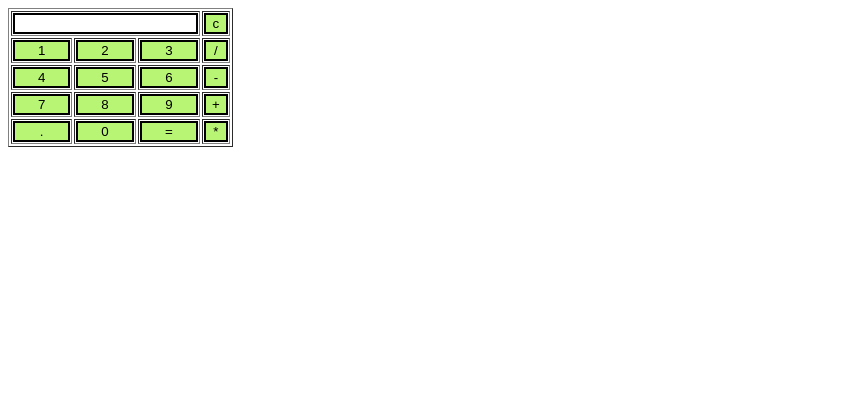
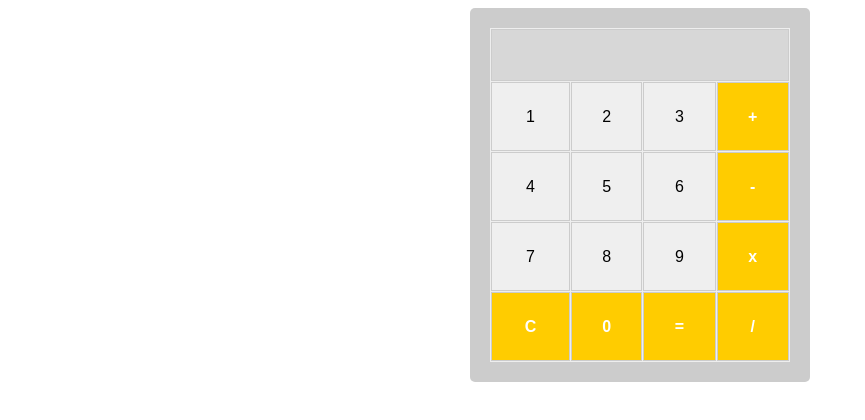
Before and after one commit to LaiHanhVan/wpr-tut1, a plain HTML site: page Tut9/Tinh toan/index.html in a window 1280 px wide. Shown: the whole page, without its empty margins (0-865 px from the left). Drawn offline with Linux system fonts and the light colour scheme.

Commit message:
Add tut9

```diff
--- a/Tut9/Tinh toan/index.html
+++ b/Tut9/Tinh toan/index.html
@@ -5,65 +5,103 @@
         <meta name="viewport" content="width=device-width, initial-scale=1.0">
         <title>Calculate</title>
       <style>
-         input[type="button"]
-         {
-         background-color:rgb(185, 245, 117);
-         color: black;
-         border: solid black 2px;
-         width:100%;
+         form {
+            background: #ccc;
+            margin: 0 auto;
+            width: 300px;
+            padding: 20px;
+            border-radius: 5px;
          }
-
-         input[type="text"]
-         {
-         background-color:white;
-         border: solid black 2px;
-         width:100%;
+         form * {
+            box-sizing: border-box;
+         }
+         form table {
+            width: 100%;
+            border-collapse: collapse;
+         }
+         form table tr, form table td {
+            border: 1px solid #eee;
+         }
+         form table tr:first-child input {
+            height: 50px;
+            padding: 0 10px;
+            font-weight: 700;
+         }
+         form table tr:not(:first-child) td {
+            height: 70px;
+         }
+         form table tr:not(:first-child) td input {
+            height: 100%;
+         }
+         form table input {
+            width: 100%;
+            display: block;
+            border: 0;
+            font-size: 16px;
+         }
+         form table input:focus {
+           outline: none;
+         }
+         form table input:hover {
+            background: #eee;
+            transition: all .2s ease-in-out;
+         }
+         form table input.operator {
+            font-weight: 700;
+            color: #fff;
+            background: #ffcc00;
          }
       </style>
    </head>
    <body>
-      <table border="1">
+      <form name="calculator">
+         <table>
            <tr>
-            <td colspan="3"><input type="text" id="result"></td>
-            <td><input type="button" value="c" onclick="clr()"> </td>
+             <td colspan="4">
+               <input type="text" name="display" id="result" disabled>
+             </td>
            </tr>
            <tr>
-            <td><input type="button" value="1" onclick="dis('1')"> </td>
-            <td><input type="button" value="2" onclick="dis('2')"> </td>
-            <td><input type="button" value="3" onclick="dis('3')"> </td>
-            <td><input type="button" value="/" onclick="dis('/')"> </td>
+             <td><input type="button" name="one" value="1" onclick="dis('1')"></td>
+             <td><input type="button" name="two" value="2" onclick="dis('2')"></td>
+             <td><input type="button" name="three" value="3" onclick="dis('3')"></td>
+             <td><input type="button" class="operator" name="plus" value="+" onclick="dis('+')"></td>
            </tr>
            <tr>
-            <td><input type="button" value="4" onclick="dis('4')"> </td>
-            <td><input type="button" value="5" onclick="dis('5')"> </td>
-            <td><input type="button" value="6" onclick="dis('6')"> </td>
-            <td><input type="button" value="-" onclick="dis('-')"> </td>
+             <td><input type="button" name="four" value="4" onclick="dis('4')"></td>
+             <td><input type="button" name="five" value="5" onclick="dis('5')"></td>
+             <td><input type="button" name="six" value="6" onclick="dis('6')"></td>
+             <td><input type="button" class="operator" name="minus" value="-" onclick="dis('-')"></td>
            </tr>
            <tr>
-            <td><input type="button" value="7" onclick="dis('7')"> </td>
-            <td><input type="button" value="8" onclick="dis('8')"> </td>
-            <td><input type="button" value="9" onclick="dis('9')"> </td>
-            <td><input type="button" value="+" onclick="dis('+')"> </td>
+             <td><input type="button" name="seven" value="7" onclick="dis('7')"></td>
+             <td><input type="button" name="eight" value="8" onclick="dis('8')"></td>
+             <td><input type="button" name="nine" value="9" onclick="dis('9')"></td>
+             <td><input type="button" class="operator" name="times" value="x" onclick="dis('*')"></td>
            </tr>
            <tr>
-            <td><input type="button" value="." onclick="dis('.')"> </td>
-            <td><input type="button" value="0" onclick="dis('0')"> </td>
-            <td><input type="button" value="=" onclick="solve()"> </td>
-            <td><input type="button" value="*" onclick="dis('*')"> </td>
+             <td><input type="button" class="operator" id="clear" name="clear" value="C" onclick="clr()"></td>
+             <td><input type="button" class="operator" name="zero" value="0" onclick="dis('0')"></td>
+             <td><input type="button" class="operator" name="doit" value="=" onclick="solve()"></td>
+             <td><input type="button" class="operator" name="div" value="/" onclick="dis('/')"></td>
            </tr>
          </table>
          <script>
-        function dis(val){
-            document.getElementById("result").value+=val;
+            function dis(val)
+         {
+             document.getElementById("result").value+=val
          }
-        function solve(){
-            let x = document.getElementById("result").value;
-            let y = eval(x);
-            document.getElementById("result").value = y;
+         function solve()
+         {
+             let x = document.getElementById("result").value
+             let y = eval(x)
+             document.getElementById("result").value = y
          }
-        function clr(){
-            document.getElementById("result").value = "";
+         function clr()
+         {
+             document.getElementById("result").value = ""
          }
          </script>
+       </form>
    </body>
 </html>
```
Lines whose indentation alone changed are shown as unchanged.
